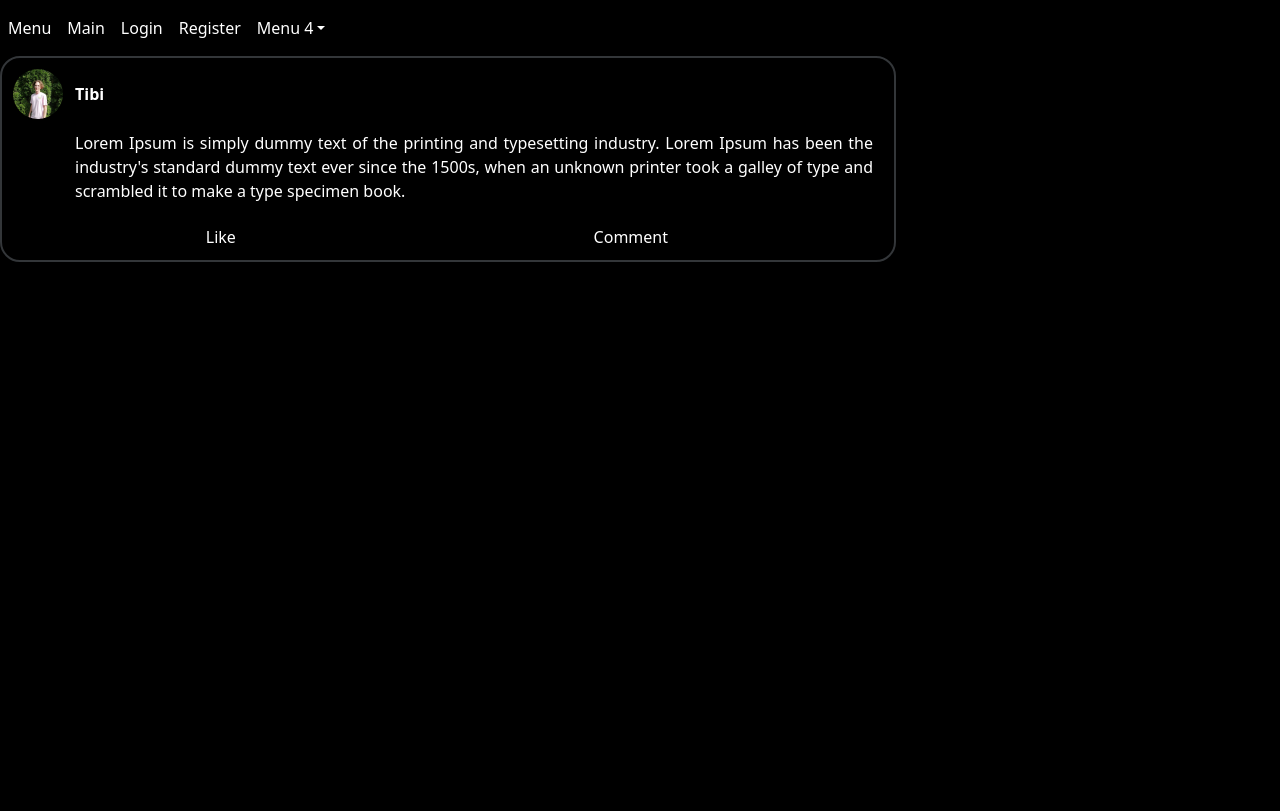
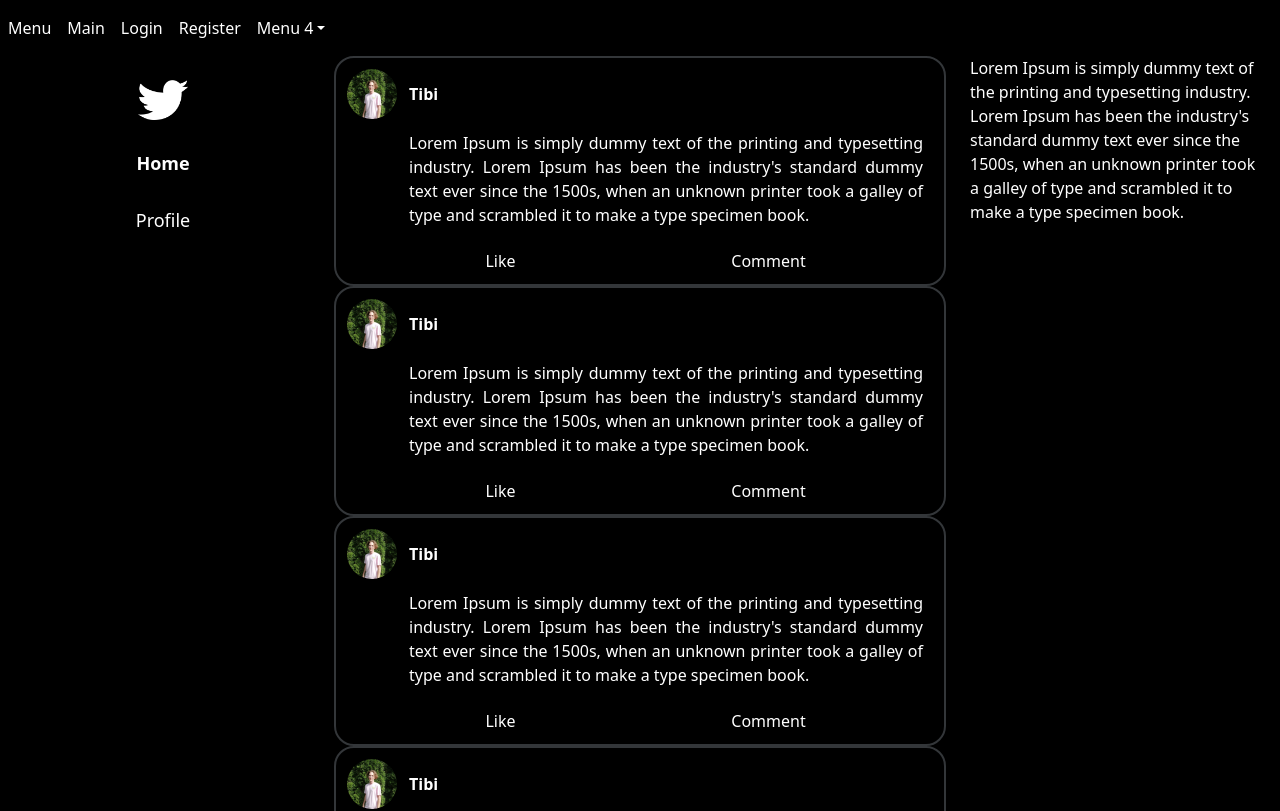
Before and after one commit to Tibi1210/fake_twitter, an Angular app: page / in a window 1280 px wide. Shown: the top 811 px of the page. Built offline with nearby package versions, Linux system fonts and the light colour scheme.

Commit message:
left menu

```diff
--- a/src/app/app.component.html
+++ b/src/app/app.component.html
@@ -1,3 +1,29 @@
 <app-topmenu></app-topmenu>
-<app-tweetcard></app-tweetcard>
+<div class="container-fluid">
+  <div class="row">
+    <div class="d-none d-md-block col-md-2 col-lg-3 ">
+      <app-leftmenu></app-leftmenu>
+    </div>
+    <div class=" col-sm-12 col-md-10 col-lg-6">
+      <app-tweetcard></app-tweetcard>
+      <app-tweetcard></app-tweetcard>
+      <app-tweetcard></app-tweetcard>
+      <app-tweetcard></app-tweetcard>
+      <app-tweetcard></app-tweetcard>
+      <app-tweetcard></app-tweetcard>
+      <app-tweetcard></app-tweetcard>
+      <app-tweetcard></app-tweetcard>
+      <app-tweetcard></app-tweetcard>
+      <app-tweetcard></app-tweetcard>
+      <app-tweetcard></app-tweetcard>
+
+    </div>
+    <div class="d-none d-lg-block col-lg-3">
+      Lorem Ipsum is simply dummy text of the printing and typesetting industry.
+      Lorem Ipsum has been the industry's standard dummy text ever since the
+      1500s, when an unknown printer took a galley of type and scrambled it to
+      make a type specimen book.
+    </div>
+  </div>
+</div>
 <router-outlet></router-outlet>
--- a/src/app/app.module.ts
+++ b/src/app/app.module.ts
@@ -5,12 +5,14 @@ import { AppRoutingModule } from './app-routing.module';
 import { AppComponent } from './app.component';
 import { TopmenuComponent } from './shared/topmenu/topmenu.component';
 import { TweetcardComponent } from './shared/tweetcard/tweetcard.component';
+import { LeftmenuComponent } from './shared/leftmenu/leftmenu.component';
 
 @NgModule({
   declarations: [
     AppComponent,
     TopmenuComponent,
-    TweetcardComponent
+    TweetcardComponent,
+    LeftmenuComponent
   ],
   imports: [
     BrowserModule,
--- /dev/null
+++ b/src/app/shared/leftmenu/leftmenu.component.html
@@ -0,0 +1,5 @@
+<div class="menu">
+    <div class="image"><img src="../../../assets/image/logo.png"/></div>
+    <div class="link home"><a href="#home">Home</a></div>
+    <div class="link"><a href="#profile">Profile</a></div>
+</div>
--- /dev/null
+++ b/src/app/shared/leftmenu/leftmenu.component.scss
@@ -0,0 +1,44 @@
+$szurke: #181818;
+
+.menu {
+  position: sticky;
+  top: 60px;
+  padding-top: 20px;
+}
+.image {
+  margin: 0 auto 0 auto;
+  width: max-content;
+  margin-bottom: 30px;
+}
+img {
+  height: 40px;
+  width: 50px;
+}
+
+a:link,
+a:visited,
+a:active {
+  text-decoration: none;
+  color: white;
+}
+
+.home {
+  font-weight: bold;
+}
+
+.link {
+  margin: 0 auto 0 auto;
+  width: max-content;
+  border-radius: 50px;
+  text-align: center;
+  margin-bottom: 30px;
+  font-size: large;
+  a {
+    padding: 2px 20px 2px 20px;
+  }
+  a:hover {
+    border-radius: 50px;
+    background-color: $szurke;
+    text-shadow: 2px 2px 4px black;
+  }
+}
--- /dev/null
+++ b/src/app/shared/leftmenu/leftmenu.component.ts
@@ -0,0 +1,15 @@
+import { Component, OnInit } from '@angular/core';
+
+@Component({
+  selector: 'app-leftmenu',
+  templateUrl: './leftmenu.component.html',
+  styleUrls: ['./leftmenu.component.scss']
+})
+export class LeftmenuComponent implements OnInit {
+
+  constructor() { }
+
+  ngOnInit(): void {
+  }
+
+}
--- a/src/app/shared/topmenu/topmenu.component.scss
+++ b/src/app/shared/topmenu/topmenu.component.scss
@@ -7,6 +7,10 @@ a:visited,a:link,a:active{
 
 .navbar-toggler{
     background-color: $lila;
+}
+
+.navbar{
+    background-color: black;
 }
 
 a:hover{
--- a/src/app/shared/tweetcard/tweetcard.component.scss
+++ b/src/app/shared/tweetcard/tweetcard.component.scss
@@ -17,7 +17,7 @@ a:hover {
 .card {
   background-color: black;
   color: white;
-  width: 70%;
+
   border-color: $vilagosszurke;
   border-width: 2px;
   border-radius: 20px;
```
Also changed, not shown: src/assets/image/logo.png (added), 1 other file (tests, documents, lock files or other folders).
